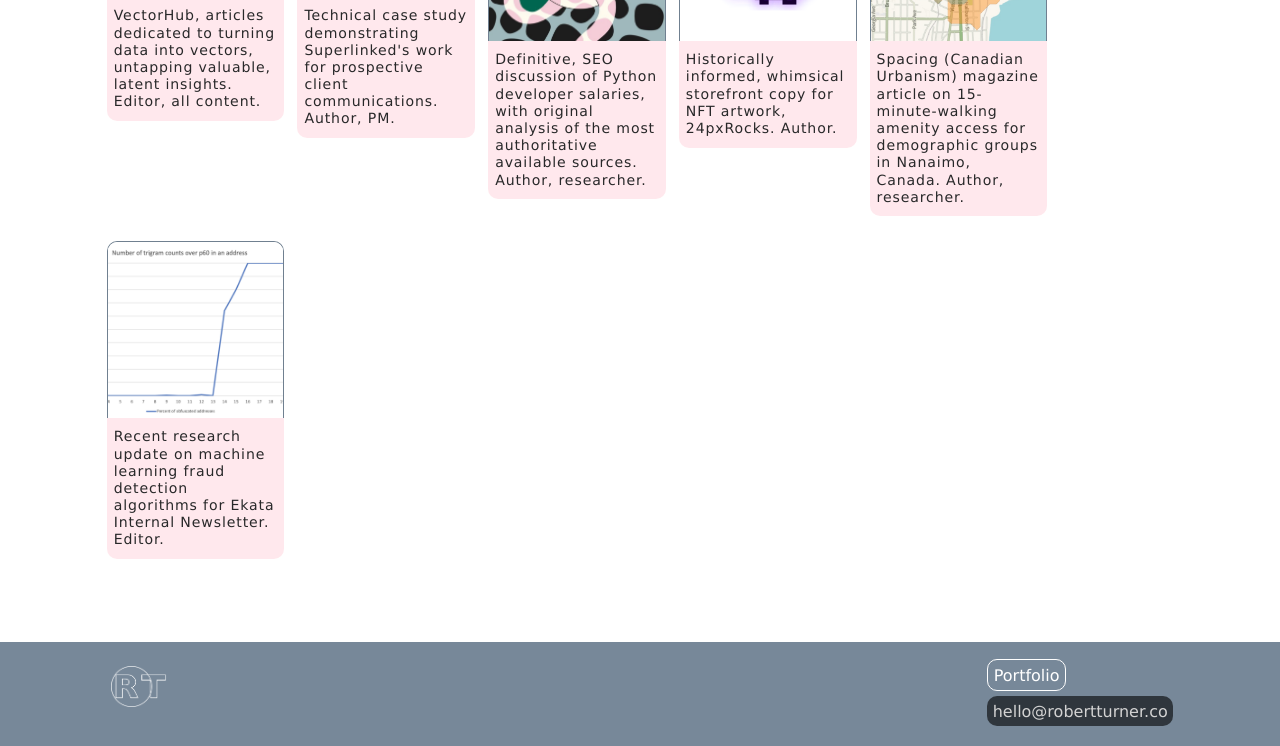
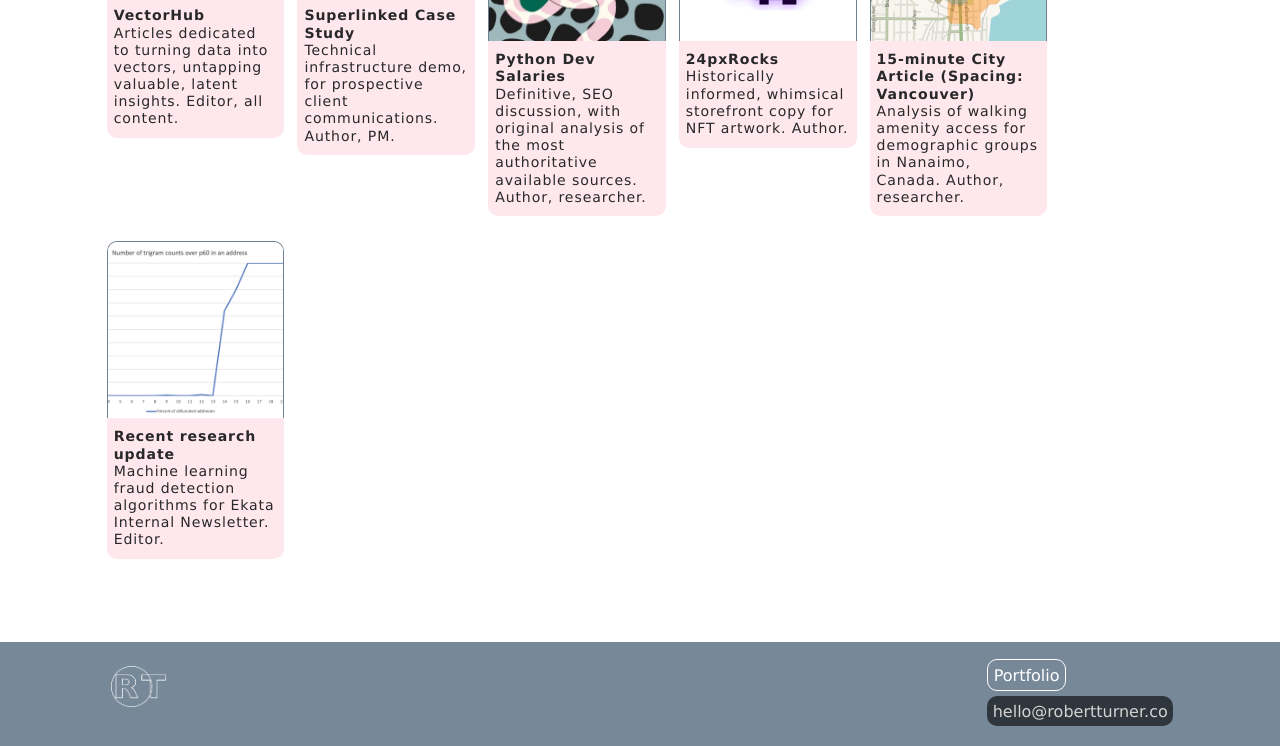
Before and after one commit to mistersuuns/edit, a plain HTML site: page pythondev.html in a window 1280 px wide. Shown: the part 1352-2098 px from the top of the page. Drawn offline with nearby package versions, Linux system fonts and the light colour scheme.

Commit message:
bold, offset titles in portfolio

```diff
--- a/index.css
+++ b/index.css
@@ -256,6 +256,10 @@ li {
     background-color: rgba(255, 0, 60, 0.089);
 }
 
+#pf-title {
+    font-weight: bold;
+}
+
 /* XL XL XL XL XL XL XL XL XL XL XL XL */
 /* XL XL XL XL XL XL XL XL XL XL XL XL */
 @media (min-width: 1200px) {
--- a/pythondev.html
+++ b/pythondev.html
@@ -250,7 +250,8 @@
                                     src="vH-home-wide.png"></a>
                         </div>
                         <div class="row" id="cutline-pf">
-                            VectorHub, articles dedicated to turning data into vectors, untapping valuable, latent
+                            <a id="pf-title">VectorHub</a>
+                            Articles dedicated to turning data into vectors, untapping valuable, latent
                             insights. Editor, all content.
                         </div>
                     </div>
@@ -262,8 +263,8 @@
                                     src="setup-superlinkedEntre.png"></a>
                         </div>
                         <div class="row" id="cutline-pf">
-                            Technical case study demonstrating Superlinked's work for prospective client
-                            communications. Author, PM.
+                            <a id="pf-title">Superlinked Case Study</a>
+                            Technical infrastructure demo, for prospective client communications. Author, PM.
                         </div>
                     </div>
                     &nbsp;&nbsp;
@@ -274,7 +275,8 @@
                                     src="pythonDev-hero.jpg"></a>
                         </div>
                         <div class="row" id="cutline-pf">
-                            Definitive, SEO discussion of Python developer salaries, with original analysis of the
+                            <a id="pf-title">Python Dev Salaries</a>
+                            Definitive, SEO discussion, with original analysis of the
                             most authoritative available sources. Author, researcher.
                         </div>
                     </div>
@@ -286,7 +288,8 @@
                                     src="mooncats-square.png"></a>
                         </div>
                         <div class="row" id="cutline-pf">
-                            Historically informed, whimsical storefront copy for NFT artwork, 24pxRocks. Author.
+                            <a id="pf-title">24pxRocks</a>
+                            Historically informed, whimsical storefront copy for NFT artwork. Author.
                         </div>
                     </div>
                     &nbsp;&nbsp;
@@ -297,8 +300,8 @@
                                     src="15minute-map3-square.jpg"></a>
                         </div>
                         <div class="row" id="cutline-pf">
-                            Spacing (Canadian Urbanism) magazine article on 15-minute-walking amenity access for
-                            demographic groups in Nanaimo, Canada. Author, researcher.
+                            <a id="pf-title">15-minute City Article (Spacing: Vancouver)</a>
+                            Analysis of walking amenity access for demographic groups in Nanaimo, Canada. Author, researcher.
                         </div>
                     </div>
                     &nbsp;&nbsp;
@@ -309,8 +312,8 @@
                                     src="obfuscation-square.png"></a>
                         </div>
                         <div class="row" id="cutline-pf">
-                            Recent research update on machine learning fraud detection algorithms for Ekata Internal
-                            Newsletter. Editor.
+                            <a id="pf-title">Recent research update</a>
+                            Machine learning fraud detection algorithms for Ekata Internal Newsletter. Editor.
                         </div>
                     </div>
                 </div>
```
